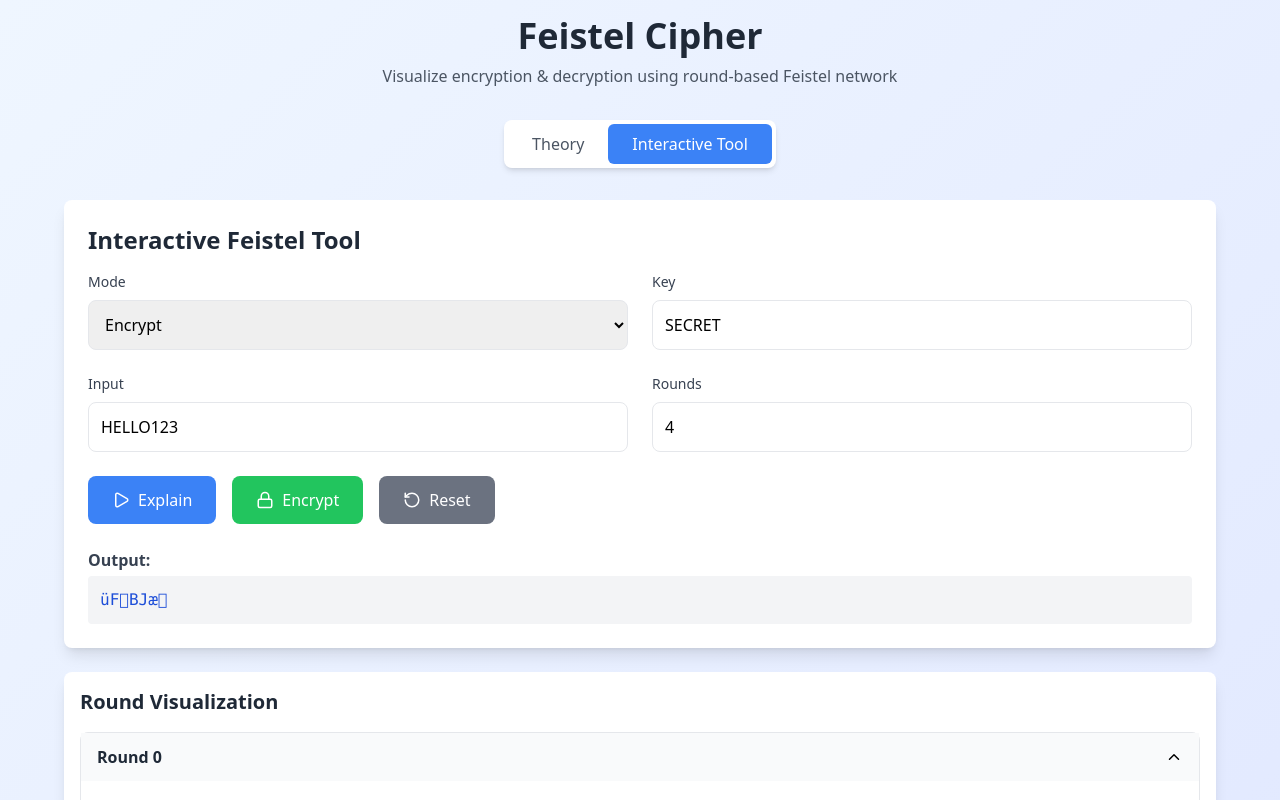
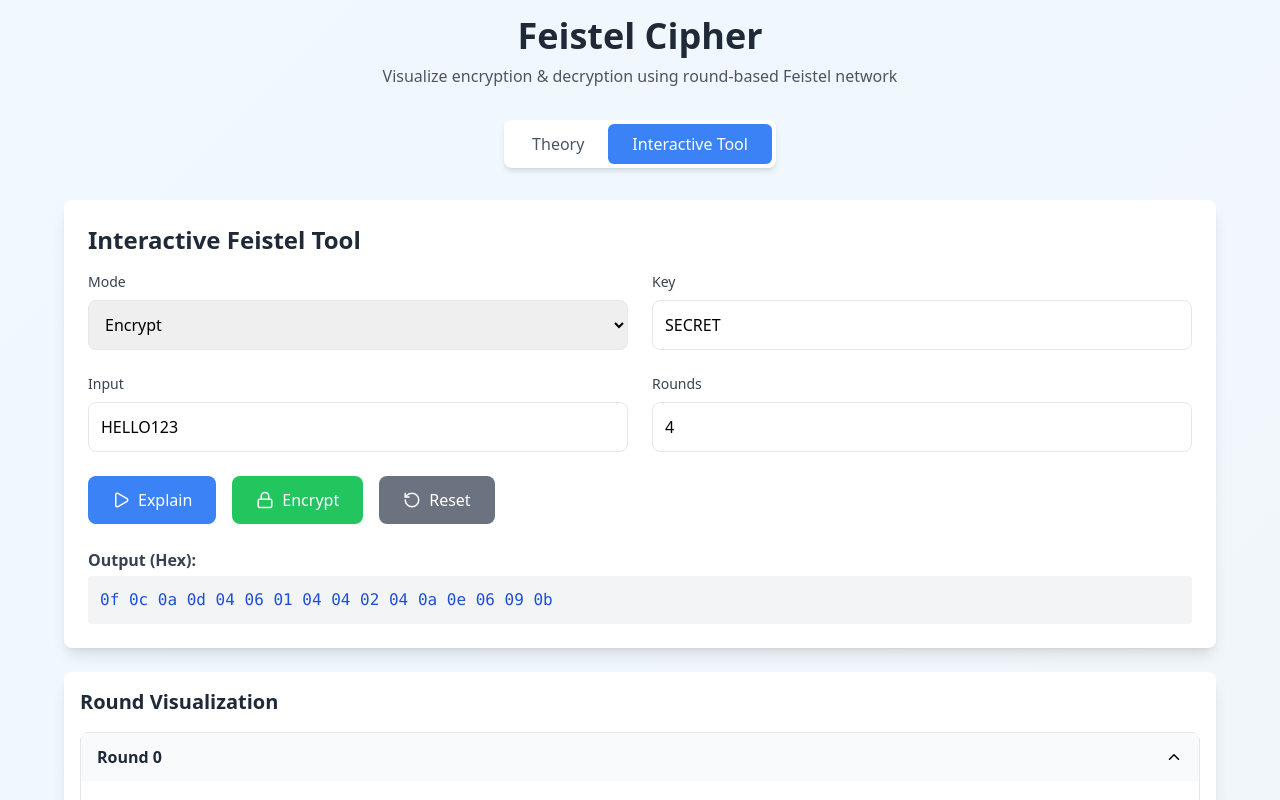
Before and after one commit to VlabInternship/cipher-index, a Next.js app: page /feistel-cipher in a window 1280 px wide. Both pictures are taken after a click on the button "Explain". Shown: the top 800 px of the page. Built offline with nearby package versions, Linux system fonts and the light colour scheme.

Commit message:
changes in feistel

```diff
--- a/pages/feistel-cipher.jsx
+++ b/pages/feistel-cipher.jsx
@@ -3,7 +3,6 @@ import { ChevronDown, ChevronUp, Lock, Unlock, Play, RotateCcw } from 'lucide-re
 
 // Helpers for Feistel Cipher
 const stringToBinary = (str) => str.split('').map(ch => ch.charCodeAt(0).toString(2).padStart(8, '0')).join('');
-const binaryToString = (binary) => binary.match(/.{1,8}/g).map(b => String.fromCharCode(parseInt(b, 2))).join('');
 const xorBinary = (a, b) => a.split('').map((bit, i) => (bit ^ b[i]).toString()).join('');
 const rotlBitsStr = (bits, n) => bits.slice(n % bits.length) + bits.slice(0, n % bits.length);
 const permuteInterleave = (bits) => {
@@ -97,7 +96,7 @@ export default function FeistelCipher() {
       log.push({ round: r, rk, f, L, R });
     }
 
-    setOutput(binaryToString(L + R));
+    setOutput((L + R).match(/.{4}/g).map(b => parseInt(b, 2).toString(16).padStart(2, '0')).join(' '));
     if (explain) setTrace(log);
   };
 
@@ -108,7 +107,7 @@ export default function FeistelCipher() {
   };
 
   return (
-    <div className="min-h-screen bg-gradient-to-br from-blue-50 to-indigo-100 p-4">
+    <div className="min-h-screen bg-gradient-to-br from-sky-50 to-slate-100 p-4">
       <div className="max-w-6xl mx-auto">
         <header className="text-center mb-8">
           <h1 className="text-4xl font-bold text-gray-800 mb-2">Feistel Cipher</h1>
@@ -128,8 +127,8 @@ export default function FeistelCipher() {
             <div className="prose max-w-none text-gray-700">
               <p>Feistel ciphers operate on plaintext split into two halves: L and R. Each round applies a function F and a round key to mix these halves.</p>
               <ol className="list-decimal list-inside">
-                <li>L<sub>n+1</sub> = R<sub>n</sub></li>
-                <li>R<sub>n+1</sub> = L<sub>n</sub> ⊕ F(R<sub>n</sub>, K<sub>n</sub>)</li>
+                <li>Lₙ₊₁ = Rₙ</li>
+                <li>Rₙ₊₁ = Lₙ ⊕ F(Rₙ, Kₙ)</li>
                 <li>Repeat for defined rounds</li>
               </ol>
               <p>The decryption process is identical but uses keys in reverse order.</p>
@@ -141,7 +140,6 @@ export default function FeistelCipher() {
           <div className="space-y-6">
             <div className="bg-white rounded-lg shadow-lg p-6">
               <h2 className="text-2xl font-bold text-gray-800 mb-4">Interactive Feistel Tool</h2>
-
               <div className="grid grid-cols-1 md:grid-cols-2 gap-6">
                 <div>
                   <label className="block text-sm font-medium text-gray-700 mb-2">Mode</label>
@@ -165,21 +163,15 @@ export default function FeistelCipher() {
               </div>
 
               <div className="flex gap-4 mt-6">
-                <button onClick={runExplain} className="flex items-center gap-2 px-6 py-3 bg-blue-500 text-white rounded-lg">
-                  <Play size={18} /> Explain
-                </button>
-                <button onClick={() => run(false)} className="flex items-center gap-2 px-6 py-3 bg-green-500 text-white rounded-lg">
-                  {mode === 'encrypt' ? <Lock size={18} /> : <Unlock size={18} />} {mode === 'encrypt' ? 'Encrypt' : 'Decrypt'}
-                </button>
-                <button onClick={reset} className="flex items-center gap-2 px-6 py-3 bg-gray-500 text-white rounded-lg">
-                  <RotateCcw size={18} /> Reset
-                </button>
+                <button onClick={runExplain} className="flex items-center gap-2 px-6 py-3 bg-blue-500 text-white rounded-lg"><Play size={18} /> Explain</button>
+                <button onClick={() => run(false)} className="flex items-center gap-2 px-6 py-3 bg-green-500 text-white rounded-lg">{mode === 'encrypt' ? <Lock size={18} /> : <Unlock size={18} />} {mode === 'encrypt' ? 'Encrypt' : 'Decrypt'}</button>
+                <button onClick={reset} className="flex items-center gap-2 px-6 py-3 bg-gray-500 text-white rounded-lg"><RotateCcw size={18} /> Reset</button>
               </div>
 
               {output && (
                 <div className="mt-6">
-                  <h3 className="font-semibold text-gray-700 mb-1">Output:</h3>
-                  <div className="bg-gray-100 p-3 rounded font-mono text-blue-700">{output}</div>
+                  <h3 className="font-semibold text-gray-700 mb-1">Output (Hex):</h3>
+                  <div className="bg-gray-100 p-3 rounded font-mono text-blue-700 break-all overflow-x-auto">{output}</div>
                 </div>
               )}
             </div>
@@ -188,9 +180,7 @@ export default function FeistelCipher() {
               <div className="bg-white p-4 rounded-lg shadow-lg">
                 <h3 className="text-xl font-bold text-gray-800 mb-4">Round Visualization</h3>
                 <div className="space-y-3">
-                  {trace.map((step, idx) => (
-                    <FeistelRound key={idx} roundIndex={step.round} step={step} openDefault={idx === 0 || idx === trace.length - 1} />
-                  ))}
+                  {trace.map((step, idx) => (<FeistelRound key={idx} roundIndex={step.round} step={step} openDefault={idx === 0 || idx === trace.length - 1} />))}
                 </div>
               </div>
             )}
```
